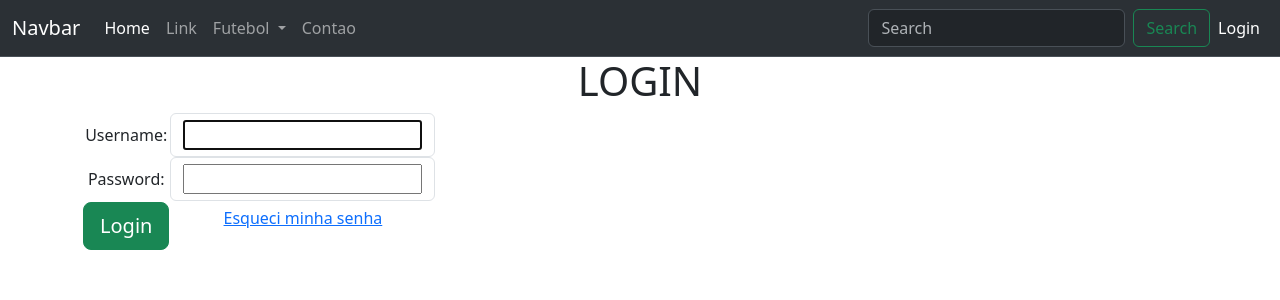
After one commit to Guilherme-Ramgrab/Dev1Projeto, a Django app: page /contas/login/ in a window 1280 px wide. The commit adds this page. Shown: the top 300 px of the page. Run offline with Django 4.2, Linux system fonts and the light colour scheme.

Commit message:
Implementação do sistema de login

```diff
--- a/dev/dev/settings.py
+++ b/dev/dev/settings.py
@@ -122,6 +122,12 @@ USE_TZ = True
 
 STATIC_URL = 'static/'
 
+LOGIN_URL = '/contas/login'
+
+LOGIN_REDIRECT_URL = '/'
+
+LOGOUT_REDIRECT_URL = '/'
+
 # Default primary key field type
 # https://docs.djangoproject.com/en/4.2/ref/settings/#default-auto-field
 
--- a/dev/templates/base.html
+++ b/dev/templates/base.html
@@ -42,6 +42,12 @@
         <input class="form-control me-2" type="search" placeholder="Search" aria-label="Search">
         <button class="btn btn-outline-success" type="submit">Search</button>
       </form>
+      {% if user.is_authenticated %}
+        <span class="navbar-text text-white px-2"> Olá, {{ user.first_name }}</span>
+        <a class="nav-link text-white px-2" href="{% url 'logout' %}">Logout</a>
+      {% else %}
+        <a class="nav-link text-white px-2" href="{% url 'login' %}">Login</a>
+      {% endif %}
     </div>
   </div>
 </nav>
@@ -49,6 +55,7 @@
 <div class="container text-center">
   <!-- Stack the columns on mobile by making one full-width and the other half-width -->
   <div class="row">
+    {% block content %}
       <div class="col-6 col-md-4">
         {% block esquerda %}
           <h1>Olá visitante!</h1>
@@ -59,6 +66,8 @@
           <h2>Conteúdo</h2>
         {% endblock direita %}
       </div>
+    {% endblock content %}
+  </div>
 
 </div>
 
--- a/dev/templates/index.html
+++ b/dev/templates/index.html
@@ -1,5 +1,5 @@
 {% extends 'base.html' %}
 
 {% block esquerda %}
-    <h1>Olá, {{ nome }}</h1>
+    <h1>Olá, {{ user.first_name }}</h1>
 {% endblock esquerda %}
--- /dev/null
+++ b/dev/templates/registration/login.html
@@ -0,0 +1,31 @@
+{% extends "base.html" %}
+{% block content %}
+
+    <h1>LOGIN</h1>
+    <br />
+
+    <form id="login" action="{% url 'login' %}" method="POST">
+        {% csrf_token %}
+        <table>
+            <tr>
+                <td> {{ form.username.label_tag}} </td>
+                <td class="form-control"> {{ form.username}} </td>
+            </tr>
+            <tr>
+                <td> {{ form.password.label_tag }} </td>
+                <td class="form-control"> {{ form.password }} </td>
+            </tr>
+            <tr>
+                <td>
+                    <button type="submit" class="btn btn-success btn-lg" form="login" value="login">Login</button>
+                    <input type="hidden" name="next" value="{{ next }}">
+                </td>
+                <td>
+                    <p><a href="{% url 'password_reset' %}">Esqueci minha senha</a> </p>
+                </td>
+            </tr>
+        </table>
+    </form>
+    <br />
+
+{% endblock content %}
```
Also changed, not shown: dev/futebol/migrations/0008_alter_estadio_inauguracao.py (added). Lines whose indentation alone changed are shown as unchanged.
